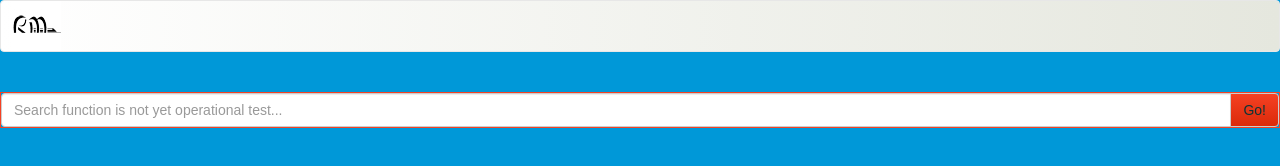
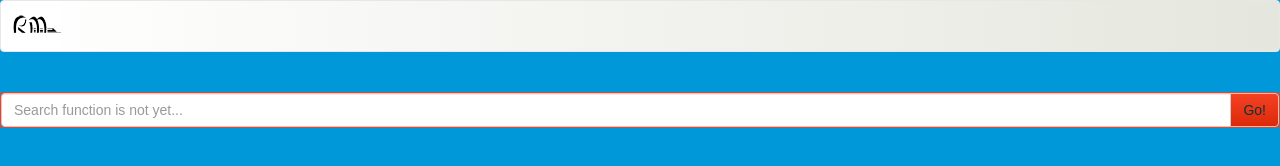
Before and after one commit to jamesreid637/jamesreid637.github.io, a plain HTML site: page index.html in a window 1280 px wide. Shown: the top 166 px of the page. Drawn offline with Linux system fonts and the light colour scheme.

Commit message:
Change test.

```diff
--- a/index.html
+++ b/index.html
@@ -22,7 +22,7 @@
     <br>
 
     <div class="input-group">
-        <input type="text" class="form-control" placeholder="Search function is not yet operational test...">
+        <input type="text" class="form-control" placeholder="Search function is not yet...">
         <span class="input-group-btn">
         <button class="btn btn-default" type="button">Go!</button>
       </span>
```
